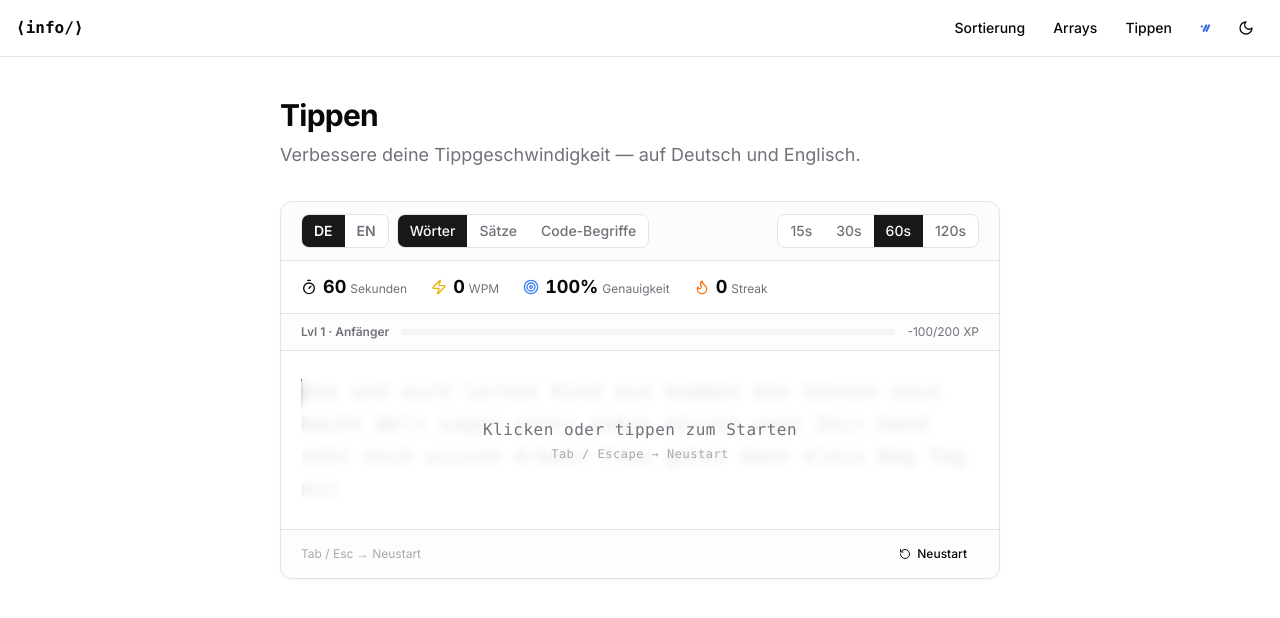
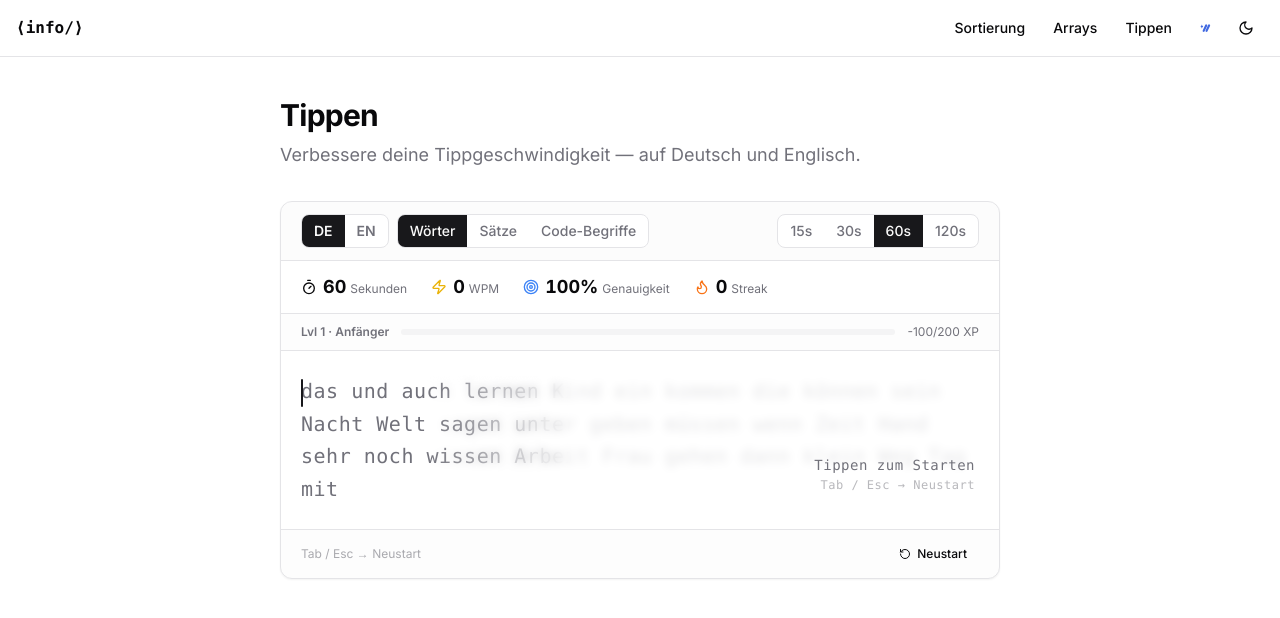
Before and after one commit to Liveplay01/info, a Next.js app: page /info/typing in a window 1280 px wide. Shown: the top 618 px of the page. Built offline with nearby package versions, Linux system fonts and the light colour scheme.

Commit message:
fix: erstes Wort im Idle-Overlay sichtbar lassen via Gradient-Maske

```diff
--- a/components/typing/typing-trainer.tsx
+++ b/components/typing/typing-trainer.tsx
@@ -546,21 +546,25 @@ export function TypingTrainer() {
             aria-label={lang === 'de' ? 'Tippfeld' : 'Typing input'}
           />
 
-          {/* Idle overlay */}
+          {/* Idle overlay — first word stays visible via gradient mask */}
           <AnimatePresence>
             {phase === 'idle' && (
               <motion.div
                 initial={{ opacity: 0 }}
                 animate={{ opacity: 1 }}
                 exit={{ opacity: 0 }}
-                className="absolute inset-0 flex items-center justify-center bg-card/80 backdrop-blur-sm rounded-lg"
+                className="absolute inset-0 flex items-end justify-end pb-3 pr-1 bg-card/80 backdrop-blur-sm rounded-lg"
+                style={{
+                  maskImage: 'linear-gradient(to right, transparent 0%, transparent 18%, black 40%)',
+                  WebkitMaskImage: 'linear-gradient(to right, transparent 0%, transparent 18%, black 40%)',
+                }}
               >
-                <div className="text-center">
-                  <p className="text-base font-medium text-muted-foreground">
-                    {lang === 'de' ? 'Klicken oder tippen zum Starten' : 'Click or start typing'}
+                <div className="text-right">
+                  <p className="text-sm font-medium text-muted-foreground">
+                    {lang === 'de' ? 'Tippen zum Starten' : 'Start typing'}
                   </p>
-                  <p className="text-xs text-muted-foreground/60 mt-1">
-                    Tab / Escape {lang === 'de' ? '→ Neustart' : '→ restart'}
+                  <p className="text-xs text-muted-foreground/50 mt-0.5">
+                    Tab / Esc {lang === 'de' ? '→ Neustart' : '→ restart'}
                   </p>
                 </div>
               </motion.div>
```
